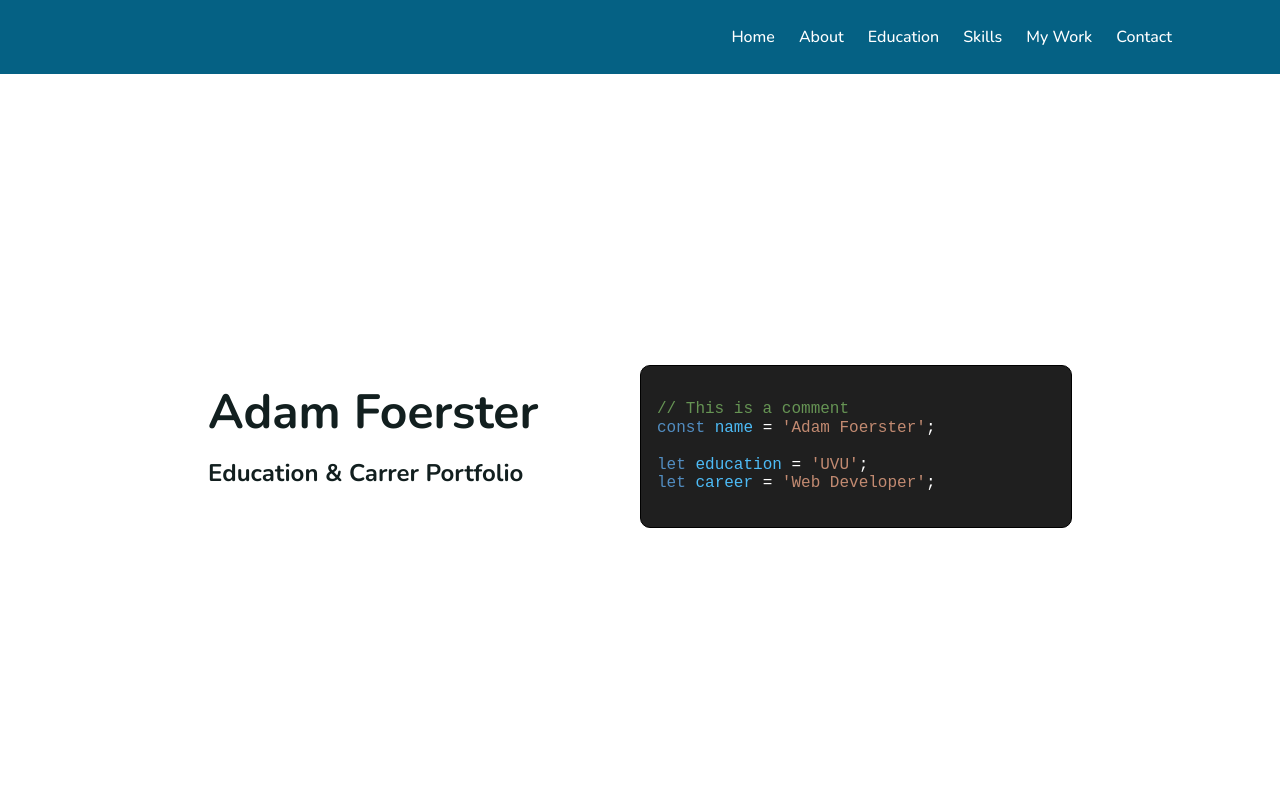
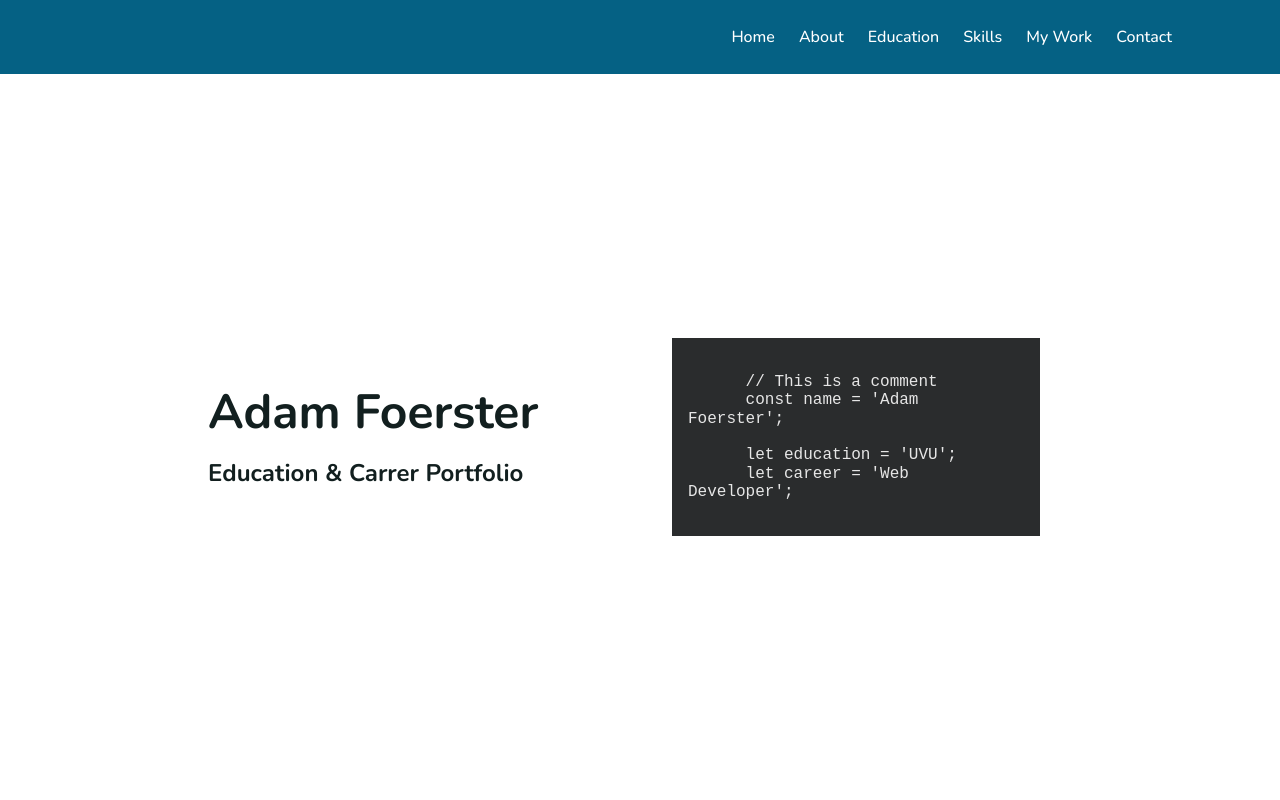
Before and after one commit to adam-foerster/portpholio, a website with bundled scripts: page index.html in a window 1280 px wide. Shown: the top 800 px of the page. Built offline with nearby package versions, Linux system fonts and the light colour scheme.

Commit message:
refactor: remove unused dependencies and add highlight.js module support

```diff
--- a/index.html
+++ b/index.html
@@ -15,6 +15,10 @@
 			rel="stylesheet"
 		/>
 		<link rel="stylesheet" href="css/styles.min.css" />
+		<link
+			rel="stylesheet"
+			href="https://cdnjs.cloudflare.com/ajax/libs/highlight.js/11.8.0/styles/panda-syntax-dark.min.css"
+		/>
 	</head>
 	<body>
 		<div id="navWrapper">
@@ -50,14 +54,14 @@
 						<h2>Education & Carrer Portfolio</h2>
 					</div>
 					<pre>
-						<code>
-							<span class="comment">// This is a comment</span>
-							<span class="keyword">const</span> <span class="variable">name</span> = <span class="string">'Adam Foerster'</span>;
-							<span></span>
-							<span class="keyword">let</span> <span class="variable">education</span> = <span class="string">'UVU'</span>;
-							<span class="keyword">let</span> <span class="variable">career</span> = <span class="string">'Web Developer'</span>;
-						</code>
-					</pre>
+    <code class="javascript">
+      // This is a comment
+      const name = 'Adam Foerster';
+
+      let education = 'UVU';
+      let career = 'Web Developer';
+    </code>
+  </pre>
 				</section>
 
 				<section id="two">
@@ -161,5 +165,5 @@
 
 		<!-- end footer wrapper -->
 	</body>
-	<script src="./js/scripts.js" type="module" defer></script>
+	<script src="./js/scripts.js" type="module"></script>
 </html>
--- a/js/scripts.js
+++ b/js/scripts.js
@@ -1,4 +1,6 @@
 import projects from "../data/projects.js";
+import hljs from "highlight.js/lib/core";
+
 console.log(projects);
 
 //populate and create cards with data
@@ -26,3 +28,8 @@ projects.forEach((project) => {
 //inject current year in footer
 const date = new Date();
 document.querySelector("#year").textContent = date.getFullYear().toString();
+
+//highlight code blocks
+document.addEventListener("DOMContentLoaded", () => {
+	hljs.highlightAll();
+});
--- a/package.json
+++ b/package.json
@@ -5,6 +5,6 @@
 		"preview": "vite preview"
 	},
 	"dependencies": {
-		"autoprefixer": "^10.4.20"
+		"highlight.js": "^11.10.0"
 	}
 }
--- a/scss/_small.scss
+++ b/scss/_small.scss
@@ -221,6 +221,12 @@ section#six {
 	}
 }
 
+//case study
+
+section.caseStudy.nextTime .caseStudyText {
+	column-span: all;
+}
+
 // FOOTER
 
 /* FOOTER  */
@@ -269,25 +275,7 @@ footer {
 }
 
 pre {
-	white-space: pre-line;
-	border: 1px solid black;
-	padding: 1rem;
+	white-space: pre-wrap;
 	border-radius: 10px;
-	color: white;
-	background-color: #1f1f1f;
-	code span.comment {
-		color: #669454;
-	}
-	code span.keyword {
-		color: #528dc1;
-	}
-	code span.variable {
-		color: #4dbbf6;
-	}
-	ß code span.string {
-		color: #c28a71;
-	}
-	code span.function {
-		color: #d8d8a9;
-	}
+	padding: 0 2rem;
 }
```
Also changed, not shown: caseStudies/typescript.html (+15 -20 lines), css/styles.css, css/styles.min.css, 1 other file.
